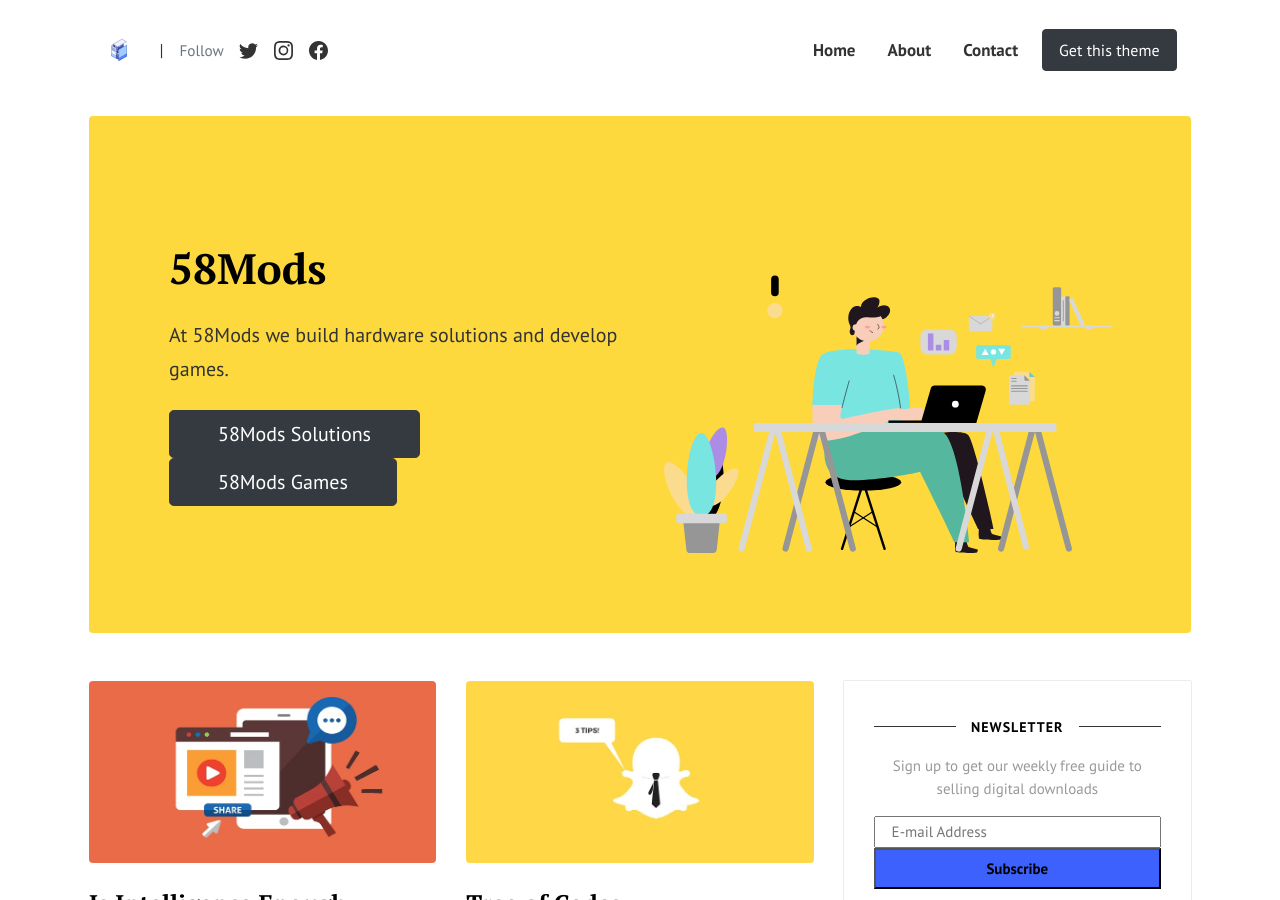
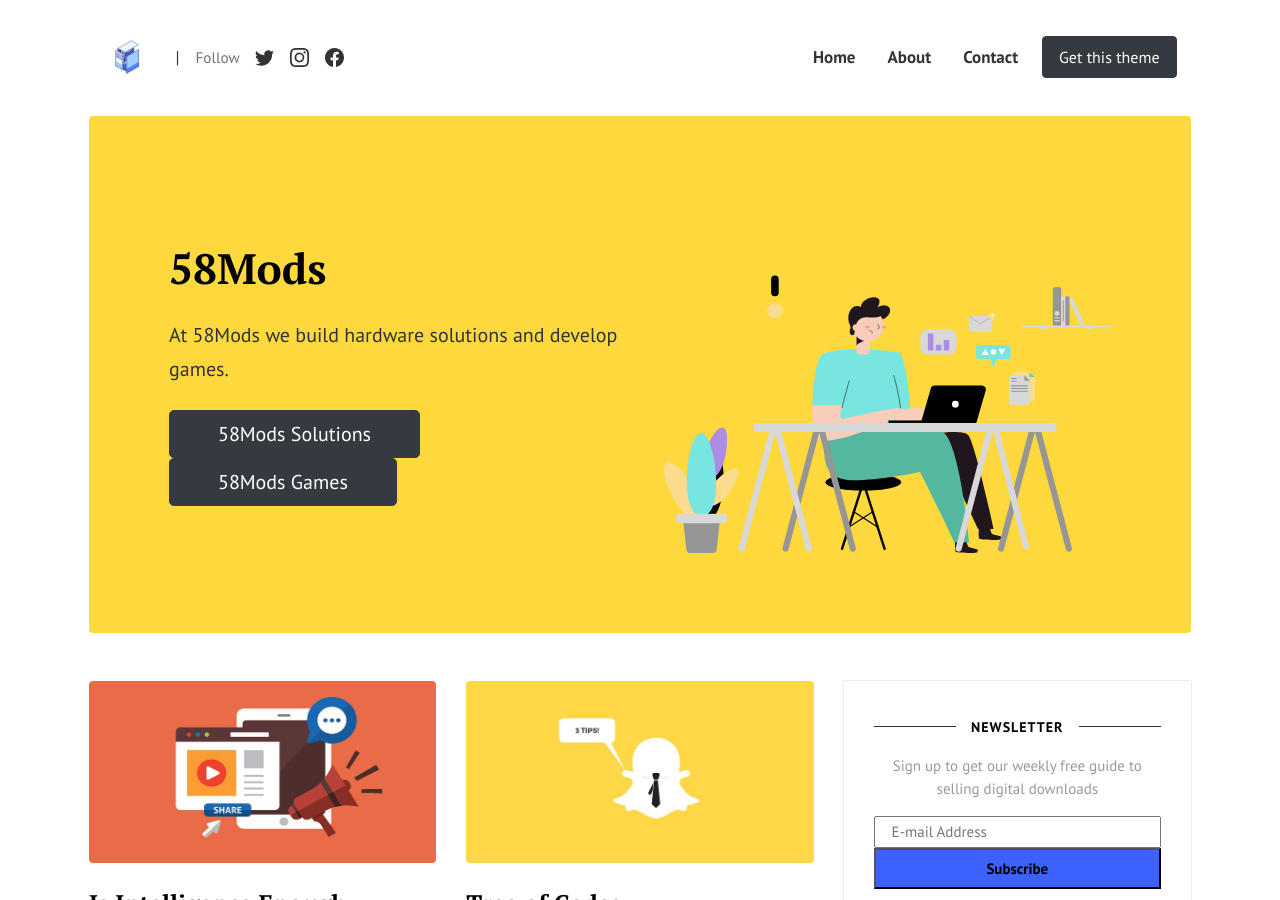
Before and after one commit to KariukiJonathan/58mods, a Jekyll site: the page built from index.html, in a window 1280 px wide and 900 px high. Built offline with Jekyll 4.4.1, drawn with Linux system fonts in a browser that asks for light colours; the list of posts is cut into pages by our own code; comment, search, counter and statistics services are not loaded.

Commit message:
Update default.html

```diff
--- a/_layouts/default.html
+++ b/_layouts/default.html
@@ -48,7 +48,7 @@
             href="{{site.baseurl}}/"
           >
             {% if site.logo %}
-            <img class="mr-2" src="{{site.baseurl}}/{{site.logo}}" alt="logo" />
+            <img class="mr-2" src="{{site.baseurl}}/{{site.favicon}}" alt="logo" />
             {% else %}
             <span class="d-none d-md-inline-block">{{ site.title }}</span>
             {% endif %}
```
